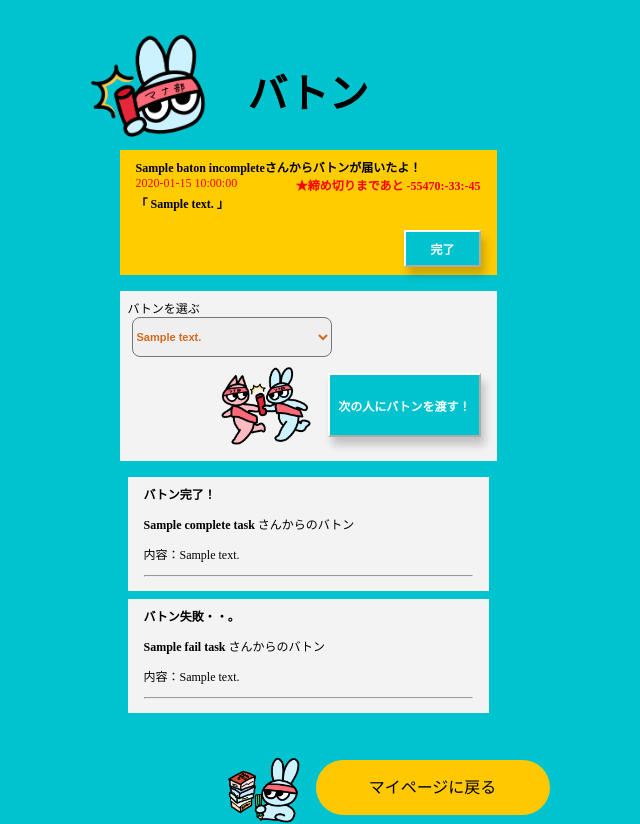
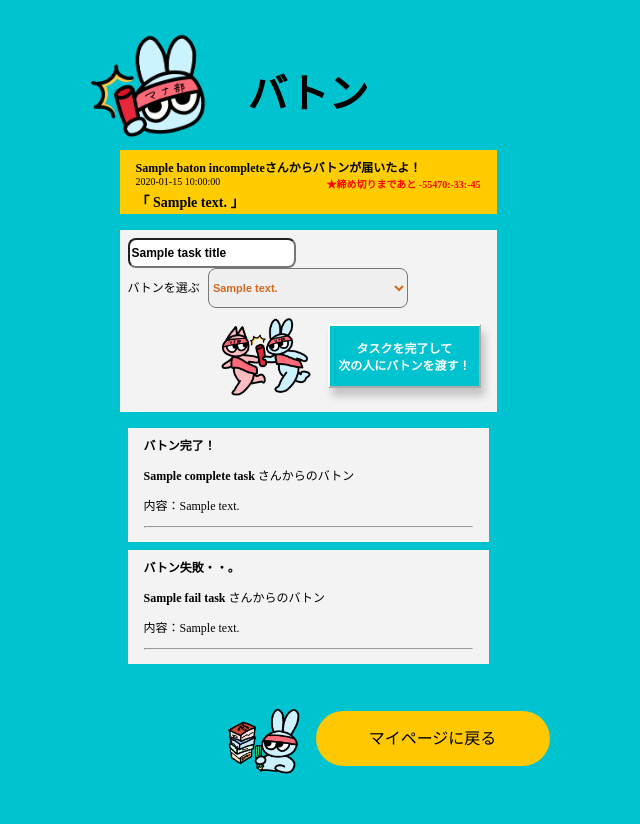
Before and after one commit to RareTECH-Jteam/Team-J_main, a Flask app: template SNSApp/templates/post/baton_detail.html in a window 1280 px wide. Shown: the part 72-896 px from the top of the page, without its empty margins (332-972 px from the left). After the commit the page ends 846 px from the top, so only its background shows below. Run offline with Flask 2, Linux system fonts and the light colour scheme; the template is opened without the code that fills it: most values are stand-ins (such as "Sample title", 1, 10 or a date in 2020); some libraries are stand-ins or nearby versions.

Commit message:
バトン画面の条件分けとファビコン作成

```diff
--- a/SNSApp/static/css/baton.css
+++ b/SNSApp/static/css/baton.css
@@ -54,7 +54,7 @@
     padding: 8px 16px;
     max-height: 48px;
     text-align: left;
-    font-size: 12px; /*　スペース節約と高校生の視力を信じて小さめに */
+    font-size: 10px; /*　スペース節約と高校生の視力を信じて小さめに */
 }
 
 .task-sender {
@@ -65,16 +65,17 @@
 .mytask-time {
     display: flex;
     justify-content: space-between;
-    color: red;
+
 }
 
 .task-limit {
+    color: red;
     font-weight: 600;
 }
 
 .task-body {
     font-weight: 800;
-    font-size: 12px;
+    font-size: 14px;
 }
 
 /* 完了ボタンを右寄せにするため、親のformでflex指定 */
@@ -101,10 +102,20 @@
     text-align: left;
     max-width: 393px;
     min-height: 100px;
-    max-height: 160px;
+    max-height: 200px;
     margin: 16px 8px;
     padding: 8px 8px; /* ”バトンを選ぶ”の文字列との距離を空けるため */
     background-color:#F3F3F3;
+}
+
+.task_title {
+    min-height: 24px;
+    max-height: 36px;
+    min-width: 160px;
+    max-width: 200px;
+    font-size: 12px;
+    font-weight: 600;
+    border-radius: 8px;
 }
 
 .select-title {
--- a/SNSApp/templates/base.html
+++ b/SNSApp/templates/base.html
@@ -10,6 +10,7 @@
     <link rel="stylesheet" href="https://cdn.jsdelivr.net/npm/notyf@3/notyf.min.css">
     <link href="https://fonts.googleapis.com/icon?family=Material+Icons"
       rel="stylesheet">
+    <link rel="icon" type="image/png" href="{{ url_for('static', filename='img/favicon-96_96.png') }}"> <!-- ファビコン：ブラウザタブにウサギ！ -->
     {% block page_css %}{% endblock %}                      <!--ページ毎のcssファイル用のblockです-->
 </head>
 
--- a/SNSApp/templates/post/baton_detail.html
+++ b/SNSApp/templates/post/baton_detail.html
@@ -60,14 +60,15 @@
                     </div>
                     {% endif %}
                 </div>
-                <form class="complete-form" action="taskupdate" method="post">
+                <!-- 260514　完了ボタンを新しいバトン送信ボタンと統合するのでコメントアウト -->
+                <!-- <form class="complete-form" action="taskupdate" method="post">
                     <input type="hidden" name="task_id" value="{{ task_id }}">
                     <input type="hidden" name="is_done" value="1">
                     <button class="mytask-complete" type="submit"
-                    onclick="return confirm('このバトンを完了しますか？');"> <!-- バトンあり　のフラグが立った時だけ表示させたい -->
-                    完了
-                    </button>
-                </form>
+                    onclick="return confirm('このバトンを完了しますか？');"> バトンあり　のフラグが立った時だけ表示させたい
+                    完了 -->
+                    <!-- </button>
+                </form> -->
             </div>
         </section>
 
@@ -75,8 +76,28 @@
         <section class="new-task">
             <form class="new-task-main" action="/baton/send" method="post">
                 <input type="hidden" name="csrf_token" value="{{ csrf_token() }}"> <!-- なりすましリクエスト防止（CSRF対策） -->
-                <label for="select-task" class="select-title">バトンを選ぶ</label><br> <!-- label forを使うことで文章のどこを触れても選択できる・・はず -->
-                <select name="select-task" class="select-task"> <!-- プルダウンリストからタスクを選ぶ -->
+                <input type="hidden" name="task_id" value="{{ task_id }}"> <!-- 自分が完了しようとしているタスク -->
+                <input type="hidden" name="is_done" value="1"> <!-- 自分のタスクの完了フラグ -->
+                {% if baton_incomplete %} <!-- 他の人からバトンが届いている場合、表示 -->
+                <input type="text" name="task_title" class="task_title" value="{{ task_title }} " readonly><br> <!-- タスクの名前をテキストエリア（一行なのでinput使用）に表示＆readonlyで編集不可に -->
+                <label for="select-task" class="select-title">バトンを選ぶ</label> <!-- label forを使うことで文章のどこを触れても選択できる・・はず -->
+                <select id="select-task" name="select-task" class="select-task"> <!-- プルダウンリストからタスクを選ぶ。ここでid="select-task"とすることでlabel for="select-task"が効く -->
+                    {% for task in tasks %}
+                    <option class="task" value="{{ task.id }}"> <!-- プルダウンメニューで選択後、改行できない（横幅限られているので途中までしか表示できない）ため、タスクはMax25文字で！！ -->
+                        {{ task.content }}
+                    </option>
+                    {% endfor %}
+                </select>
+                <div class="send-task">
+                        <img class="send-task-image" src="{{ url_for('static', filename='img/Baton_pass_hachimaki.PNG')}}" alt="baton_pass">
+                    <button class="send-task-btn" type="submit"
+                    onclick="return confirm('このバトンを次の人に送りますか？');">タスクを完了して<br>次の人にバトンを渡す！</button>
+                </div>
+
+                {% else %}
+                <input type="text" name="task_title" class="task_title" placeholder="新しいバトンのタイトル"><br>
+                <label for="select-task" class="select-title">バトンを選ぶ</label> <!-- label forを使うことで文章のどこを触れても選択できる・・はず -->
+                <select id="select-task" name="select-task" class="select-task"> <!-- プルダウンリストからタスクを選ぶ -->
                     {% for task in tasks %}
                     <option class="task" value="{{ task.id }}"> <!-- プルダウンメニューで選択後、改行できない（横幅限られているので途中までしか表示できない）ため、タスクはMax25文字で！！ -->
                         {{ task.content }}
@@ -88,7 +109,7 @@
                     <button class="send-task-btn" type="submit"
                     onclick="return confirm('このバトンを次の人に送りますか？');">次の人にバトンを渡す！</button>
                 </div>
-
+                {% endif %}
             </form>
         </section>
 
```
Also changed, not shown: SNSApp/static/img/favicon-96_96.png (added), 4 other files.
